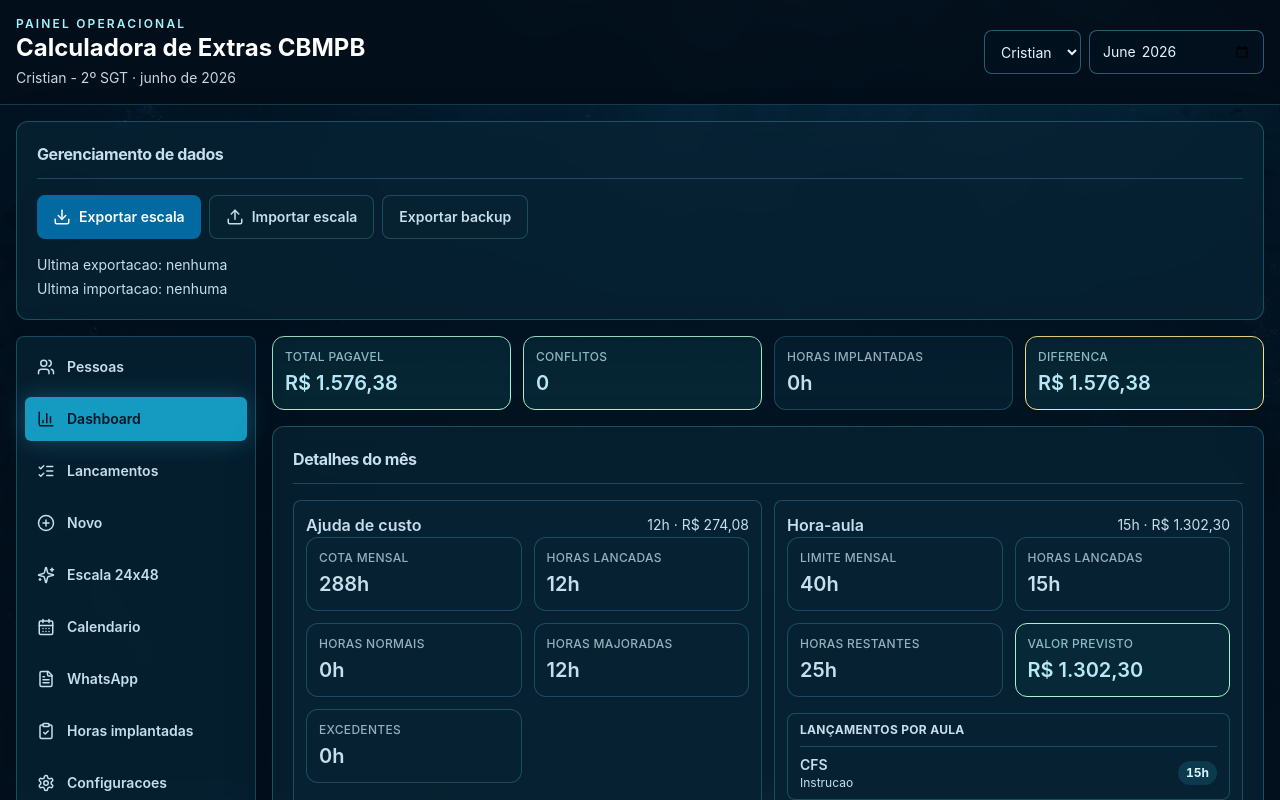
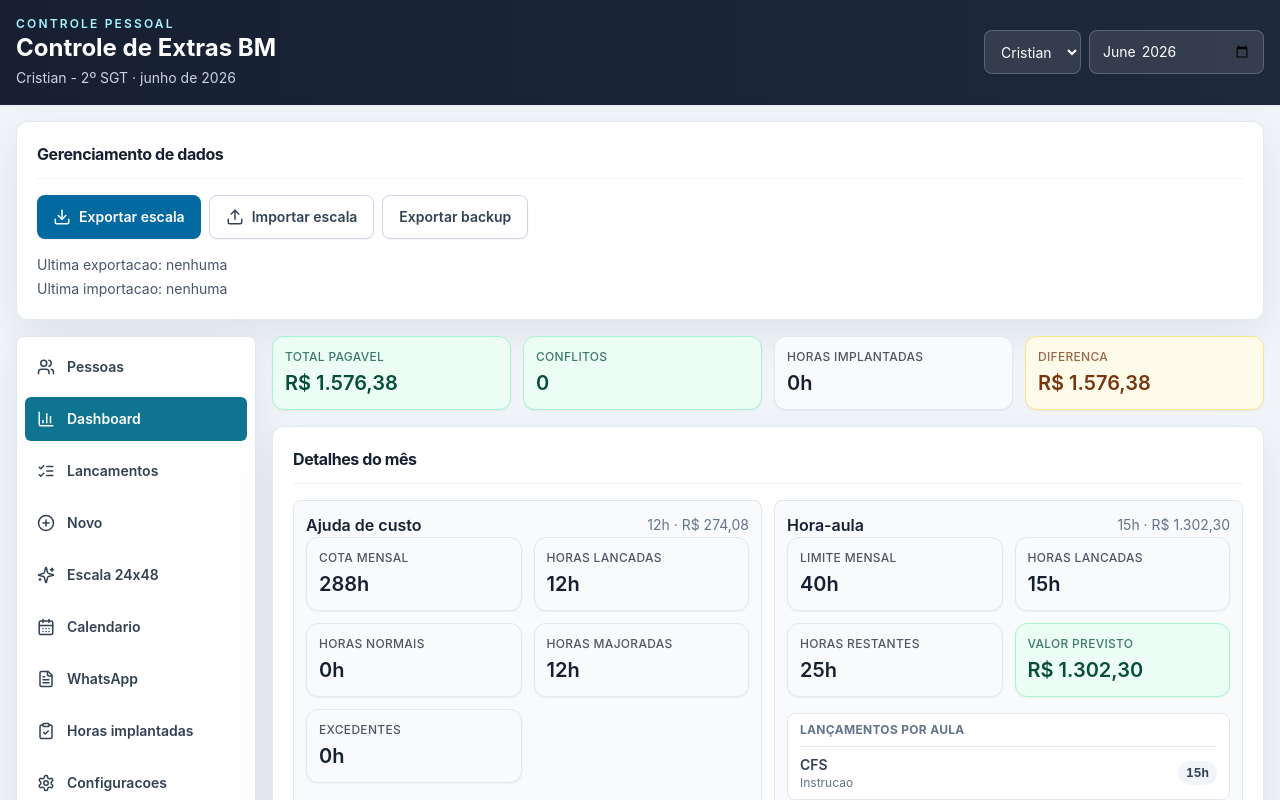
Before and after one commit to MG19-Coder/extra-calculator-cbmpb, a React (Vite) app: page / in a window 1280 px wide. Shown: the top 800 px of the page. Built offline with nearby package versions, Linux system fonts and the light colour scheme.

Commit message:
Salva preferencia de tema do aplicativo

```diff
--- a/src/App.tsx
+++ b/src/App.tsx
@@ -7,7 +7,7 @@ import { ScaleGenerator } from "./pages/ScaleGenerator";
 import { CalendarMonth } from "./pages/CalendarMonth";
 import { Report } from "./pages/Report";
 import { Paycheck } from "./pages/Paycheck";
-import { DataManagement, SettingsPage } from "./pages/Settings";
+import { DataManagement, SettingsPage, type AppTheme } from "./pages/Settings";
 import { Holidays } from "./pages/Holidays";
 import { People } from "./pages/People";
 import { useAppStore } from "./store/useAppStore";
@@ -15,6 +15,16 @@ import { getMonthName } from "./utils/dateUtils";
 import { calculateMonthlyTotals } from "./utils/quotaUtils";
 
 type Tab = "pessoas" | "dashboard" | "lancamentos" | "novo" | "escala" | "calendario" | "relatorio" | "contracheque" | "config" | "feriados";
+const THEME_KEY = "controle-extras-bm:theme";
+
+function readTheme(): AppTheme {
+  try {
+    const saved = localStorage.getItem(THEME_KEY);
+    return saved === "escuro" || saved === "alto-contraste" ? saved : "claro";
+  } catch {
+    return "claro";
+  }
+}
 
 const tabs: Array<{ id: Tab; label: string; icon: typeof BarChart3 }> = [
   { id: "pessoas", label: "Pessoas", icon: Users },
@@ -34,6 +44,7 @@ function AppContent() {
   const { state } = store;
   const [tab, setTab] = useState<Tab>("dashboard");
   const [menuOpen, setMenuOpen] = useState(false);
+  const [theme, setTheme] = useState<AppTheme>(readTheme);
   const totals = useMemo(() => calculateMonthlyTotals(state), [state]);
   const activePessoa = state.pessoas.find((item) => item.id === state.activePessoaId) ?? state.pessoas[0];
   const monthItems = state.lancamentos.filter((item) => (item.competenciaImplantacao === state.selectedMonth || item.competenciaServico === state.selectedMonth) && item.pessoaId === state.activePessoaId);
@@ -47,17 +58,17 @@ function AppContent() {
     calendario: <CalendarMonth competencia={state.selectedMonth} items={state.lancamentos} feriados={state.feriados} valores={state.valores} activePessoaId={state.activePessoaId} activePessoa={activePessoa} onUpdate={store.updateLaunch} onAdd={store.addLaunches} />,
     relatorio: <Report state={state} totals={totals} />,
     contracheque: <Paycheck state={state} totals={totals} onSave={store.upsertPaycheck} />,
-    config: <SettingsPage state={state} onValues={store.updateValues} onImport={store.importScale} showDataManagement={false} />,
+    config: <SettingsPage state={state} onValues={store.updateValues} onImport={store.importScale} theme={theme} onThemeChange={setAppTheme} showDataManagement={false} />,
     feriados: <Holidays feriados={state.feriados} onSave={store.upsertHoliday} onRemove={store.removeHoliday} />,
   }[tab];
 
   return (
-    <div className="shark-shell min-h-screen">
+    <div className="min-h-screen bg-slate-100" data-theme={theme}>
       <header className="border-b border-slate-800 bg-gradient-to-r from-ink to-slate-800 text-white shadow-sm">
         <div className="mx-auto flex max-w-7xl flex-col gap-4 px-4 py-4 lg:flex-row lg:items-center lg:justify-between">
           <div>
-            <p className="text-xs font-semibold uppercase tracking-[0.18em] text-cyan-200">Painel operacional</p>
-            <h1 className="text-2xl font-bold">Calculadora de Extras CBMPB</h1>
+            <p className="text-xs font-semibold uppercase tracking-[0.18em] text-cyan-200">Controle pessoal</p>
+            <h1 className="text-2xl font-bold">Controle de Extras BM</h1>
             <p className="mt-1 text-sm text-slate-300">{activePessoa?.nome ?? "Sem pessoa"} - {activePessoa?.graduacao ?? ""} · {getMonthName(state.selectedMonth)}</p>
           </div>
           <div className="flex flex-wrap items-center gap-2">
@@ -91,6 +102,15 @@ function AppContent() {
       </div>
     </div>
   );
+
+  function setAppTheme(nextTheme: AppTheme) {
+    setTheme(nextTheme);
+    try {
+      localStorage.setItem(THEME_KEY, nextTheme);
+    } catch {
+      // A preferência continua aplicada nesta sessão mesmo se o armazenamento estiver indisponível.
+    }
+  }
 }
 
 function App() {
```
